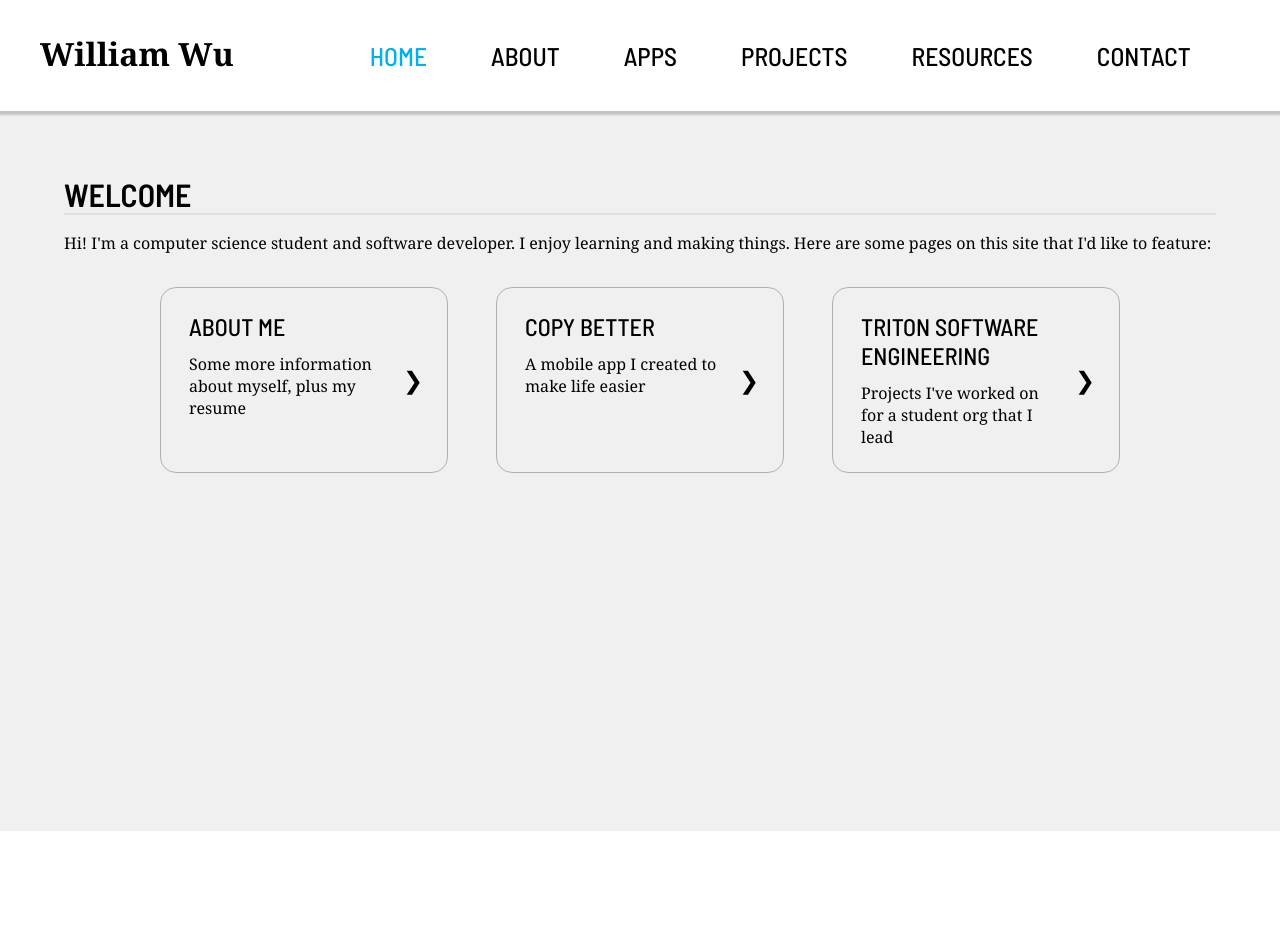
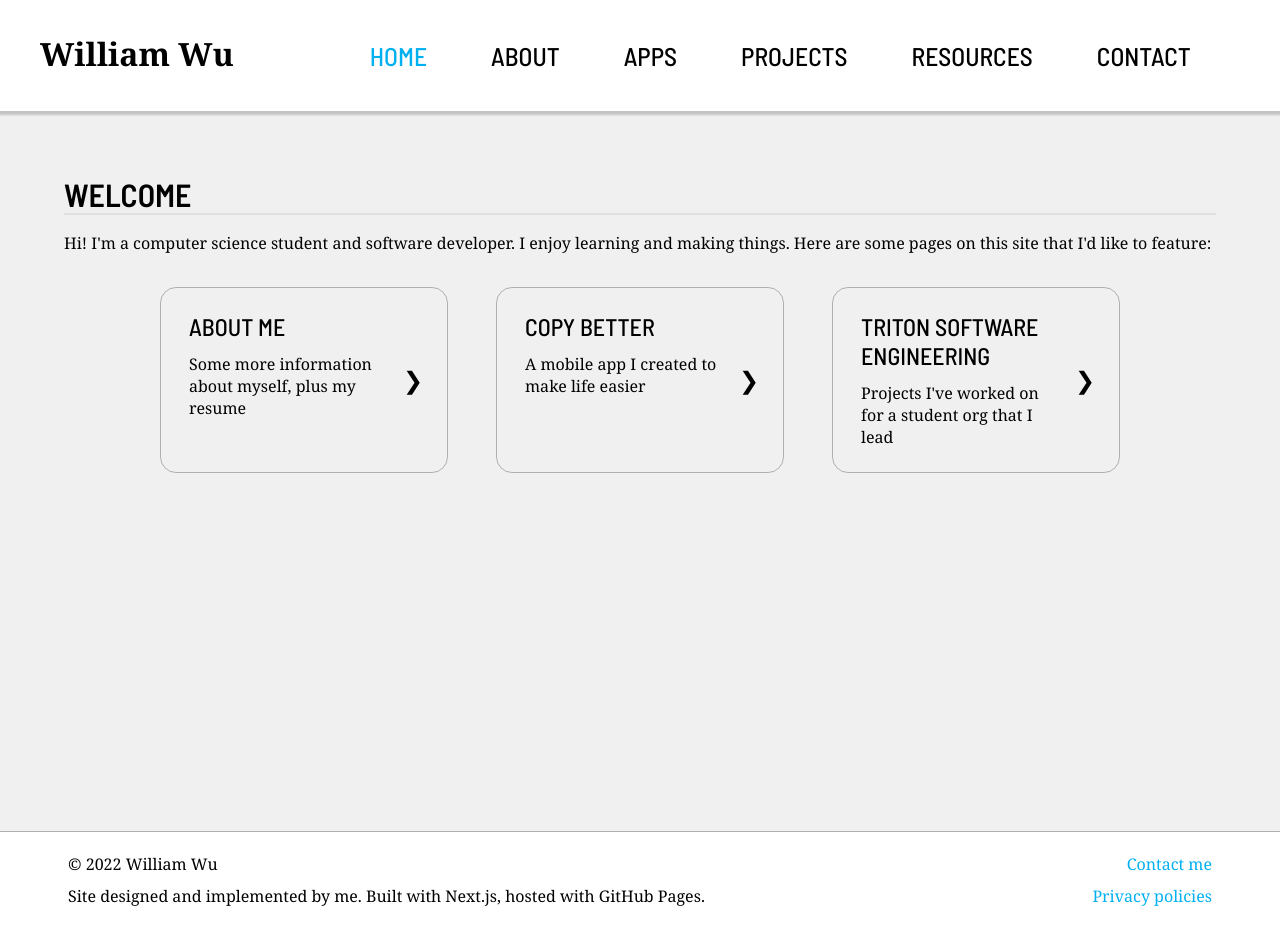
Before and after one commit to wllmwu/wllmwu.github.io, a Next.js app: page / in a window 1280 px wide. Before the commit the page ends 831 px from the top, so only its background shows below. Built offline with nearby package versions, Linux system fonts and the light colour scheme.

Commit message:
Add site footer (#31)
* Add `Footer` component

* Adjust footer padding

```diff
--- /dev/null
+++ b/components/Footer.tsx
@@ -0,0 +1,23 @@
+import React from "react";
+import styles from "../styles/Footer.module.css";
+
+function Footer() {
+  return (
+    <div className={styles.footer}>
+      <div className={styles.footerContent}>
+        <div>
+          {"\u00a9"} 2022 William Wu
+          <br />
+          Site designed and implemented by me. Built with Next.js, hosted with GitHub Pages.
+        </div>
+        <div className={styles.rightAlign}>
+          <a href="/contact">Contact me</a>
+          <br />
+          <a href="/privacy">Privacy policies</a>
+        </div>
+      </div>
+    </div>
+  );
+}
+
+export default Footer;
--- a/components/Layout.tsx
+++ b/components/Layout.tsx
@@ -1,5 +1,6 @@
 import React from "react";
 import NavigationBar from "./NavigationBar";
+import Footer from "./Footer";
 import styles from "../styles/Layout.module.css";
 
 interface LayoutProps {
@@ -15,6 +16,7 @@ function Layout({ children }: LayoutProps) {
           <div className={styles.container}>{children}</div>
         </div>
       </main>
+      <Footer />
     </div>
   );
 }
--- /dev/null
+++ b/styles/Footer.module.css
@@ -0,0 +1,22 @@
+.footer {
+  background-color: var(--content-background-color);
+  flex: 1;
+  width: 100%;
+  border-top: 1px solid var(--text-secondary-color);
+}
+
+.footerContent {
+  width: 90%;
+  max-width: 1280px;
+  margin-left: auto;
+  margin-right: auto;
+  padding: 1em 0.25em 2em 0.25em;
+  display: flex;
+  flex-direction: row;
+  line-height: 2;
+}
+
+.rightAlign {
+  text-align: end;
+  flex: 1;
+}
```
